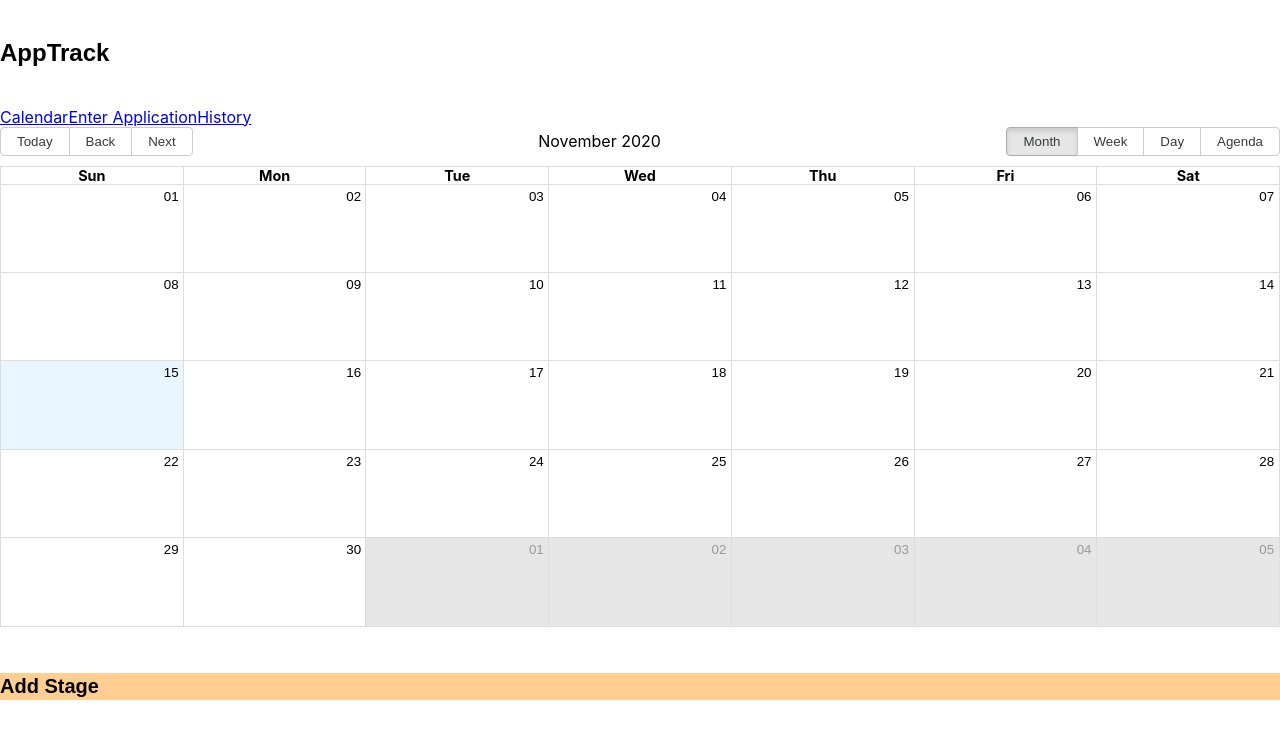
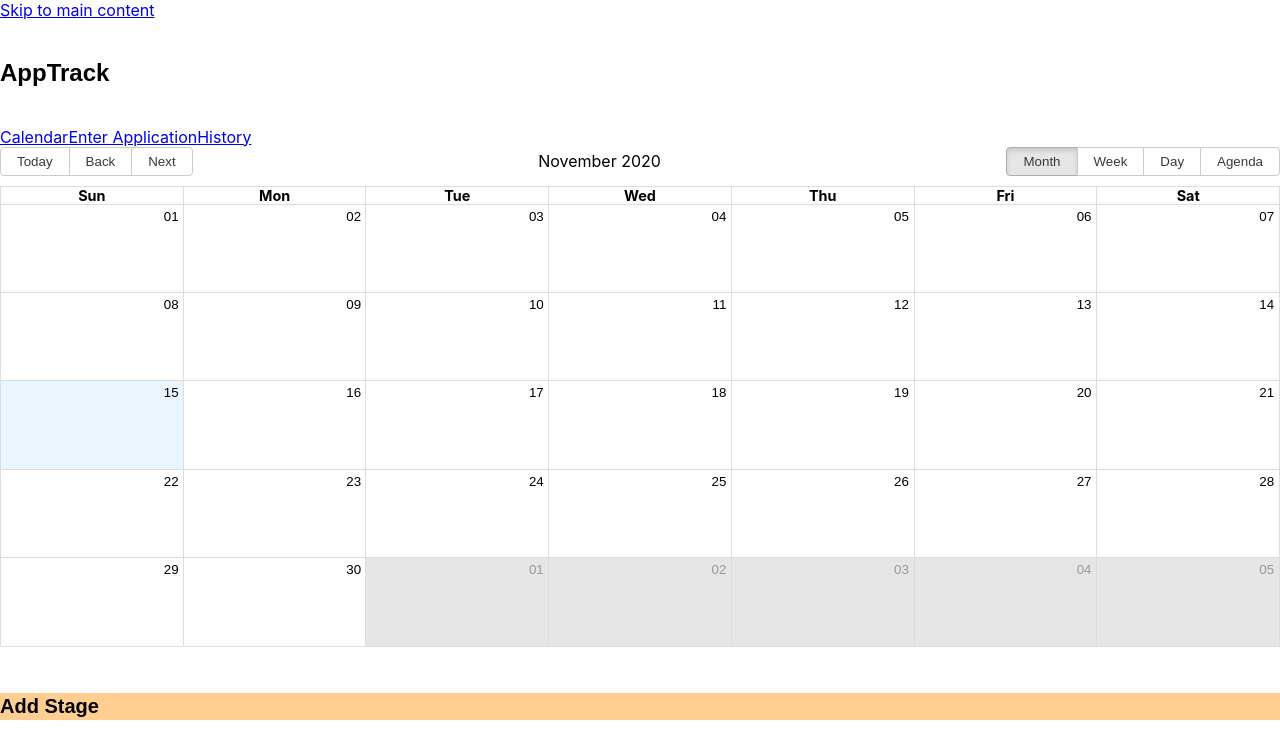
Before and after one commit to wirthdrewneu/Web-Dev-Project-3, a React (Create React App) app in the folder interapp/: page / in a window 1280 px wide. Shown: the top 748 px of the page. Built offline with nearby package versions, Linux system fonts and the light colour scheme; no server answers; the HTML template or start-up script is replaced by a standard one.

Commit message:
up to  date

```diff
--- a/interapp/src/components/AppCalendar.js
+++ b/interapp/src/components/AppCalendar.js
@@ -14,7 +14,7 @@ function AppCalendar(props) {
   console.log("Get props", props.invites);
 
   return (
-    <div>
+    <div id = "maincontent">
       <div className="align-items-center p-3 px-md-4 mb-3 bg-white border-bottom shadow-sm">
         <Calendar
           localizer={localizer}
--- a/interapp/src/components/NavBar.js
+++ b/interapp/src/components/NavBar.js
@@ -11,6 +11,7 @@ import "../css/designs.css"
 function NavBar(){
     return(
     <div className="d-flex flex-column flex-md-row align-items-center p-3 px-md-4 mb-3 bg-white border-bottom shadow-sm">
+      <a href = "#maincontent" class  = "skip-link"> Skip to main content </a>
       <h5 className="my-0 mr-md-auto font-weight-normal">AppTrack</h5>
       <nav className="my-2 my-md-0 mr-md-3">
         <a className="p-2 text-dark" href="/">Calendar</a>
```
